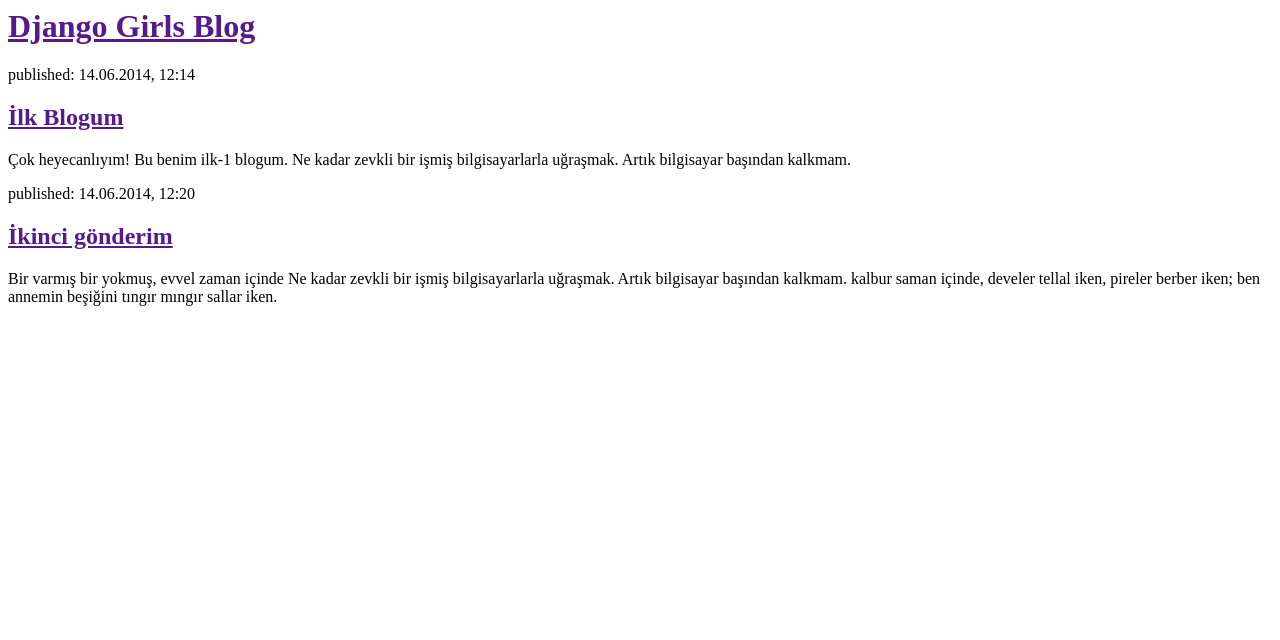
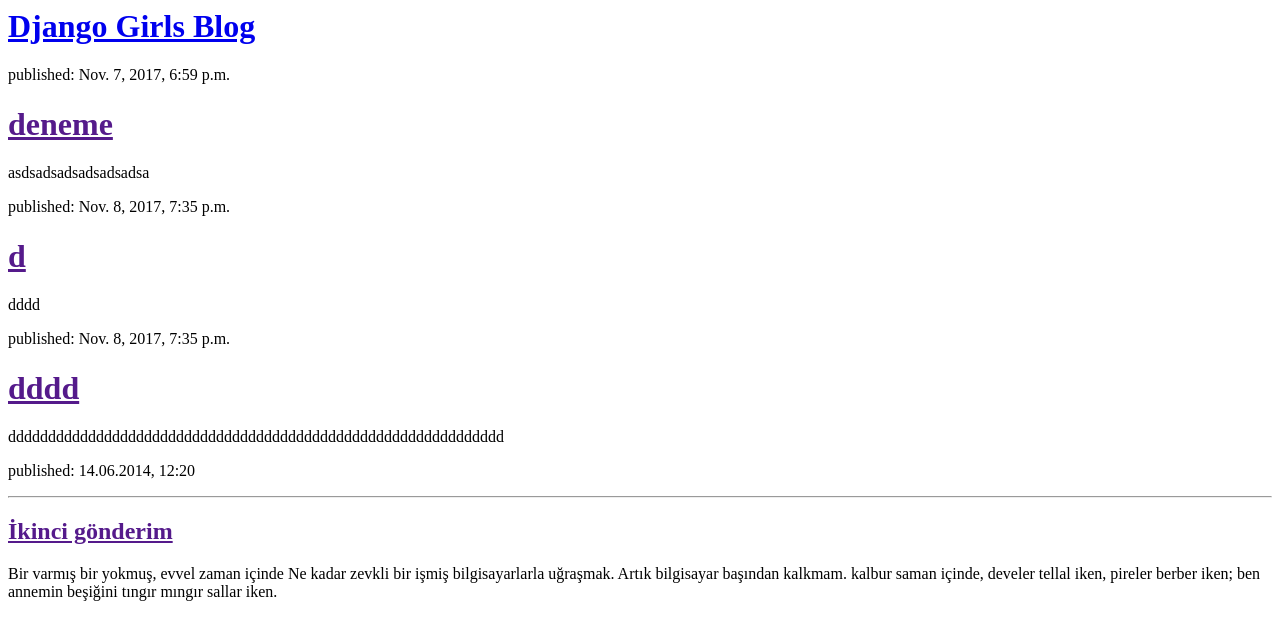
Before and after one commit to EduBoxVAR/ilk-blogum, a Django app: page / in a window 1280 px wide. Shown: the top 640 px of the page. Run offline with Django 3.2, Linux system fonts and the light colour scheme; data comes from the database, SQL or seed files in the repository; both versions use the stored data as it was after the commit.

Commit message:
html template changed.

```diff
--- a/blog/templates/blog/post_list.html
+++ b/blog/templates/blog/post_list.html
@@ -4,17 +4,19 @@
     </head>
     <body>
         <div>
-            <h1><a href="">Django Girls Blog</a></h1>
+            <h1><a href="http://www.sozcu.com.tr">Django Girls Blog</a></h1>
         </div>
-
-        <div>
-            <p>published: 14.06.2014, 12:14</p>
-            <h2><a href="">İlk Blogum</a></h2>
-            <p>Çok heyecanlıyım! Bu benim ilk-1 blogum. Ne kadar zevkli bir işmiş bilgisayarlarla uğraşmak. Artık bilgisayar başından kalkmam. </p>
-        </div>
+        {% for post in posts %}
+         <div>
+           <p>published: {{ post.yayinlanma_tarihi }}</p>
+           <h1><a href="">{{ post.baslik }}</a></h1>
+           <p>{{ post.yazi|linebreaks }}</p>
+         </div>
+        {% endfor %}
 
         <div>
             <p>published: 14.06.2014, 12:20</p>
+	     <hr align = 100% >
             <h2><a href="">İkinci gönderim</a></h2>
             <p>Bir varmış bir yokmuş, evvel zaman içinde Ne kadar zevkli bir işmiş bilgisayarlarla uğraşmak. Artık bilgisayar başından kalkmam. kalbur saman içinde, develer tellal iken, pireler berber iken; ben annemin beşiğini tıngır mıngır sallar iken.</p>
         </div>
--- a/blog/views.py
+++ b/blog/views.py
@@ -1,7 +1,7 @@
-# -*- coding: utf-8 -*-
-from __future__ import unicode_literals
-
 from django.shortcuts import render
+from django.utils import timezone
+from .models import Post
 
 def post_list(request):
-    return render(request, 'blog/post_list.html', {})
+    posts = Post.objects.filter(yayinlanma_tarihi__lte=timezone.now()).order_by('yayinlanma_tarihi')
+    return render(request, 'blog/post_list.html', {'posts': posts})
```
Also changed, not shown: db.sqlite3, 1 other file.
